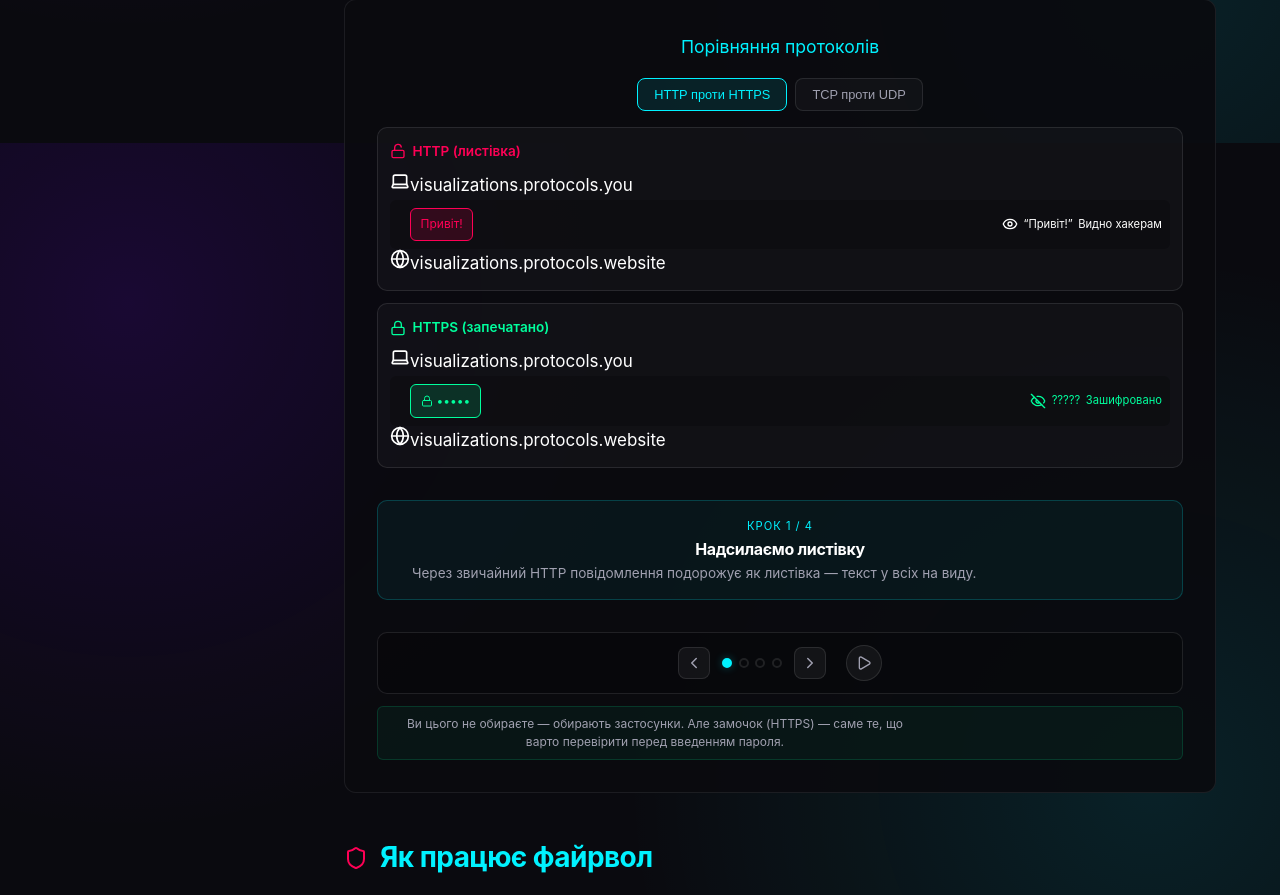
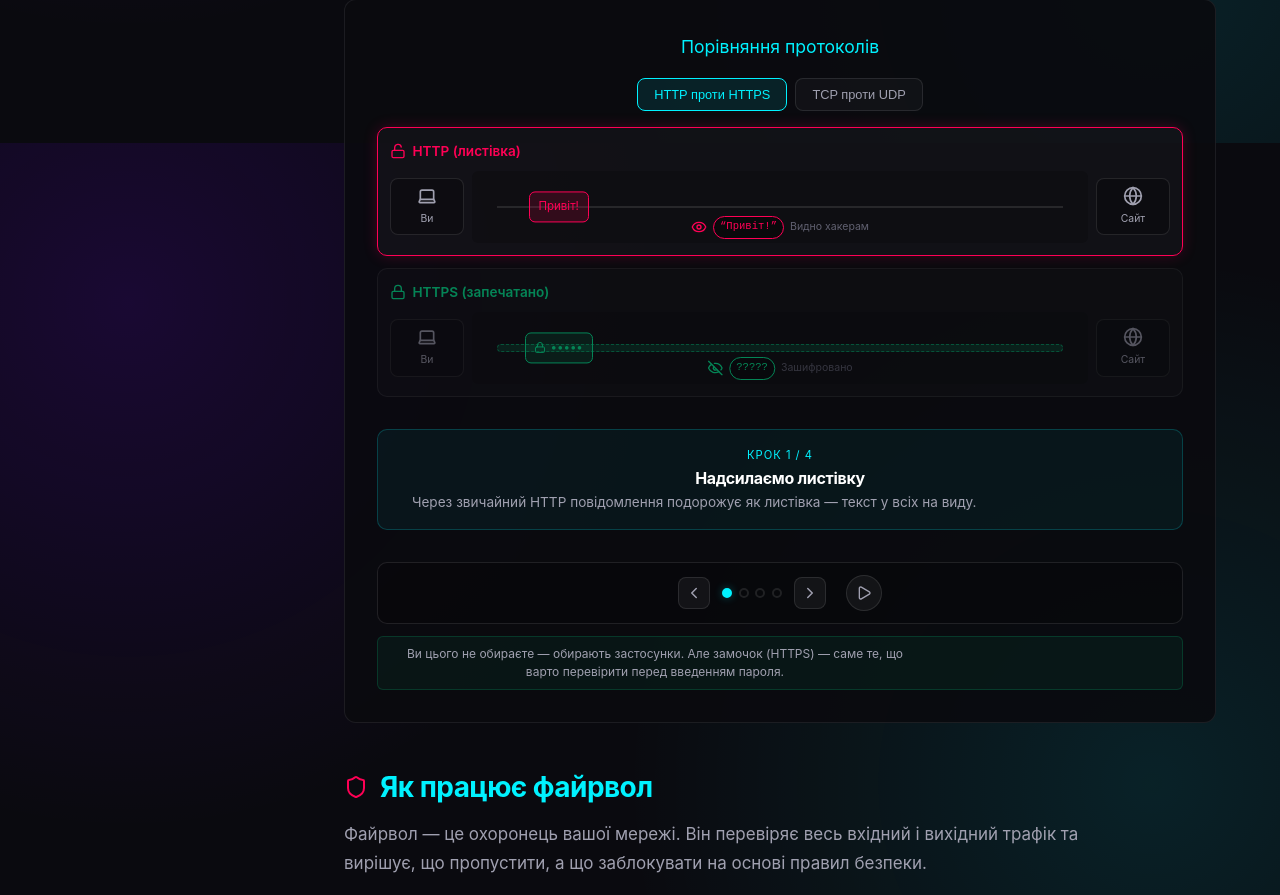
Before and after one commit to andriyze/sec101, a React (Vite) app: page /advanced in a window 1280 px wide. Shown: the part 3857-4752 px from the top of the page. Built offline with nearby package versions, Linux system fonts and the light colour scheme.

Commit message:
fix: add styles and strings for the protocol lanes
Companion to the previous commit: lane, endpoint, watcher and slot styles
plus the 'You', 'Website' and 'received' labels in both languages. Also
widens the VPN connection tracks and adds pill styles for labelled packets.

```diff
--- a/src/index.css
+++ b/src/index.css
@@ -1173,10 +1173,10 @@ a.tool-list-item:focus-visible {
   width: 60px;
 }
 .viz-connection-md {
-  width: 80px;
+  width: 120px;
 }
 .viz-connection-lg {
-  width: 100px;
+  width: 150px;
 }
 
 .viz-packet {
@@ -1203,6 +1203,25 @@ a.tool-list-item:focus-visible {
   background: var(--primary);
   color: var(--bg-dark);
   box-shadow: 0 0 8px var(--primary-glow);
+}
+
+.viz-packet.labelled {
+  width: auto;
+  height: auto;
+  padding: 0.15rem 0.45rem;
+  border-radius: 999px;
+  font-family: monospace;
+  font-size: 0.58rem;
+  white-space: nowrap;
+}
+
+.viz-ip-tag {
+  font-size: 0.6rem;
+  padding: 0.15rem 0.4rem;
+  border-radius: 4px;
+  background: rgba(0, 242, 255, 0.2);
+  color: var(--primary);
+  font-family: monospace;
 }
 
 .viz-info-box {
@@ -2801,6 +2820,30 @@ a.tool-list-item:focus-visible {
   background: var(--bg-card);
   border: 1px solid var(--border-light);
   border-radius: 10px;
+  opacity: 0.5;
+  transition:
+    opacity 0.4s ease,
+    border-color 0.4s ease,
+    box-shadow 0.4s ease;
+}
+
+.protocols-lane.active {
+  opacity: 1;
+  border-color: var(--lane-color);
+  box-shadow: 0 0 14px color-mix(in srgb, var(--lane-color) 22%, transparent);
+}
+
+.protocols-lane.http {
+  --lane-color: var(--accent);
+}
+
+.protocols-lane.https,
+.protocols-lane.tcp {
+  --lane-color: #00ff9d;
+}
+
+.protocols-lane.udp {
+  --lane-color: #ffa94d;
 }
 
 .protocols-lane-header {
@@ -2809,43 +2852,72 @@ a.tool-list-item:focus-visible {
   gap: 0.4rem;
   font-size: 0.85rem;
   font-weight: 600;
-}
-
-.protocols-lane.http .protocols-lane-header {
-  color: var(--accent);
-}
-
-.protocols-lane.https .protocols-lane-header {
-  color: #00ff9d;
-}
-
-.protocols-lane.tcp .protocols-lane-header {
-  color: #00ff9d;
-}
-
-.protocols-lane.udp .protocols-lane-header {
-  color: #ffa94d;
+  color: var(--lane-color);
+}
+
+.protocols-path {
+  display: flex;
+  align-items: center;
+  gap: 0.5rem;
+}
+
+.protocols-endpoint {
+  display: flex;
+  flex-direction: column;
+  align-items: center;
+  gap: 0.2rem;
+  width: 74px;
+  flex-shrink: 0;
+  padding: 0.45rem 0.25rem;
+  border: 1px solid var(--border-light);
+  border-radius: 8px;
+  background: rgba(0, 0, 0, 0.25);
+  color: var(--text-muted);
+  position: relative;
+}
+
+.protocols-endpoint-label {
+  font-size: 0.65rem;
 }
 
 .protocols-lane-track {
-  display: flex;
-  align-items: center;
-  gap: 0.75rem;
-  min-height: 40px;
+  flex: 1;
   position: relative;
-  padding: 0.5rem;
+  min-height: 72px;
+  border-radius: 6px;
   background: rgba(0, 0, 0, 0.2);
-  border-radius: 6px;
+}
+
+.protocols-track-line {
+  position: absolute;
+  left: 4%;
+  right: 4%;
+  top: 50%;
+  height: 2px;
+  background: var(--border-light);
+  transform: translateY(-50%);
+}
+
+.protocols-track-line.sealed {
+  height: 8px;
+  border-radius: 4px;
+  background: rgba(0, 255, 157, 0.18);
+  border: 1px dashed rgba(0, 255, 157, 0.5);
 }
 
 .protocols-packet {
+  position: absolute;
+  top: 50%;
+  transform: translate(-50%, -50%);
   display: flex;
   align-items: center;
   justify-content: center;
   gap: 0.25rem;
-  padding: 0.35rem 0.6rem;
+  padding: 0.3rem 0.55rem;
   border-radius: 6px;
-  font-size: 0.75rem;
+  font-size: 0.72rem;
+  white-space: nowrap;
+  z-index: 1;
 }
 
 .protocols-packet.plain {
@@ -2860,50 +2932,132 @@ a.tool-list-item:focus-visible {
   color: #00ff9d;
 }
 
+.protocols-packet.tcp-packet,
+.protocols-packet.udp-packet {
+  width: 26px;
+  height: 26px;
+  padding: 0;
+  font-weight: 600;
+}
+
 .protocols-packet.tcp-packet {
-  width: 28px;
-  height: 28px;
   background: rgba(0, 255, 157, 0.15);
   border: 1px solid #00ff9d;
   color: #00ff9d;
-  font-weight: 600;
 }
 
 .protocols-packet.udp-packet {
-  width: 28px;
-  height: 28px;
   background: rgba(255, 169, 77, 0.15);
   border: 1px solid #ffa94d;
   color: #ffa94d;
-  font-weight: 600;
 }
 
 .protocols-packet.udp-packet.lost {
-  opacity: 0.4;
   border-style: dashed;
-}
-
-.protocols-packets-row {
-  display: flex;
+  color: var(--accent);
+  border-color: var(--accent);
+  background: rgba(255, 0, 85, 0.12);
+}
+
+.protocols-watcher {
+  position: absolute;
+  left: 50%;
+  bottom: 4px;
+  transform: translateX(-50%);
+  display: flex;
+  align-items: center;
   gap: 0.35rem;
-}
-
-.protocols-watcher {
-  display: flex;
-  align-items: center;
-  gap: 0.35rem;
-  font-size: 0.7rem;
-  margin-left: auto;
+  font-size: 0.66rem;
+  color: var(--accent);
+  white-space: nowrap;
+  transition: transform 0.3s ease;
 }
 
 .protocols-watcher.safe {
   color: #00ff9d;
 }
 
+.protocols-watcher-bubble {
+  padding: 0.1rem 0.4rem;
+  border: 1px solid currentColor;
+  border-radius: 999px;
+  font-family: monospace;
+  background: rgba(0, 0, 0, 0.35);
+}
+
+.protocols-watcher.reading {
+  transform: translateX(-50%) scale(1.12);
+}
+
+.protocols-watcher.reading .protocols-watcher-bubble {
+  box-shadow: 0 0 10px rgba(255, 0, 85, 0.5);
+  background: rgba(255, 0, 85, 0.2);
+}
+
+.protocols-watcher-label {
+  color: var(--text-dim);
+}
+
+.protocols-padlock {
+  position: absolute;
+  top: -10px;
+  right: -8px;
+  display: inline-flex;
+  align-items: center;
+  gap: 0.15rem;
+  padding: 0.1rem 0.4rem;
+  border-radius: 999px;
+  background: rgba(0, 255, 157, 0.2);
+  border: 1px solid #00ff9d;
+  color: #00ff9d;
+  font-size: 0.6rem;
+  font-weight: 700;
+}
+
+.protocols-received {
+  display: flex;
+  gap: 0.2rem;
+  margin-top: 0.15rem;
+}
+
+.protocols-slot {
+  width: 16px;
+  height: 16px;
+  display: inline-flex;
+  align-items: center;
+  justify-content: center;
+  border: 1px dashed var(--border-light);
+  border-radius: 3px;
+  font-size: 0.6rem;
+  font-weight: 600;
+  color: var(--bg-dark);
+  transition:
+    background 0.3s ease,
+    border-color 0.3s ease;
+}
+
+.protocols-slot.filled {
+  background: var(--lane-color);
+  border-style: solid;
+  border-color: var(--lane-color);
+}
+
+.protocols-slot.missing {
+  border-color: var(--accent);
+  background: rgba(255, 0, 85, 0.15);
+}
+
 .protocols-trait {
-  font-size: 0.7rem;
+  position: absolute;
+  left: 50%;
+  bottom: 4px;
+  transform: translateX(-50%);
+  display: inline-flex;
+  align-items: center;
+  gap: 0.25rem;
+  font-size: 0.66rem;
   color: var(--text-dim);
-  margin-left: auto;
+  white-space: nowrap;
 }
 
 /* Firewall Visualization */
@@ -3493,6 +3647,18 @@ a.tool-list-item:focus-visible {
 
 /* Advanced Visualizations Mobile Responsive */
 @media (max-width: 768px) {
+  .protocols-lane {
+    padding: 0.5rem;
+  }
+
+  .protocols-endpoint {
+    width: 56px;
+  }
+
+  .protocols-watcher-label {
+    display: none;
+  }
+
   .ports-row {
     grid-template-columns: 74px 26px 1fr;
   }
@@ -3558,10 +3724,6 @@ a.tool-list-item:focus-visible {
   .protocols-toggle-btn {
     padding: 0.4rem 0.75rem;
     font-size: 0.75rem;
-  }
-
-  .protocols-lane {
-    padding: 0.5rem;
   }
 
   .firewall-zones {
```
Also changed, not shown: src/i18n/en.json, src/i18n/ua.json.
